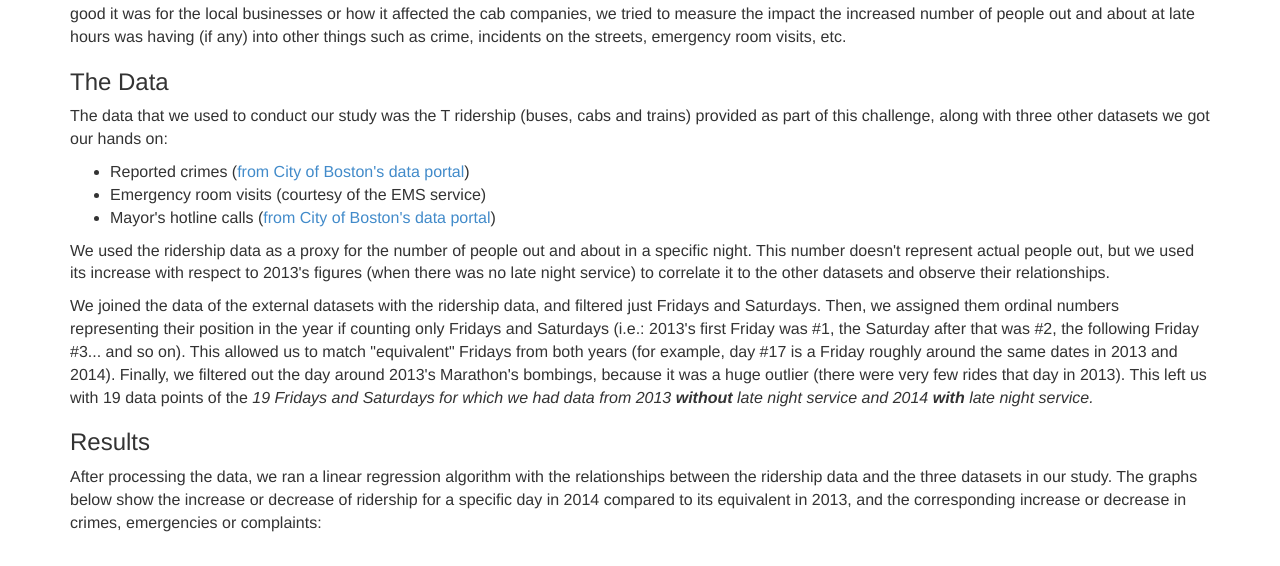
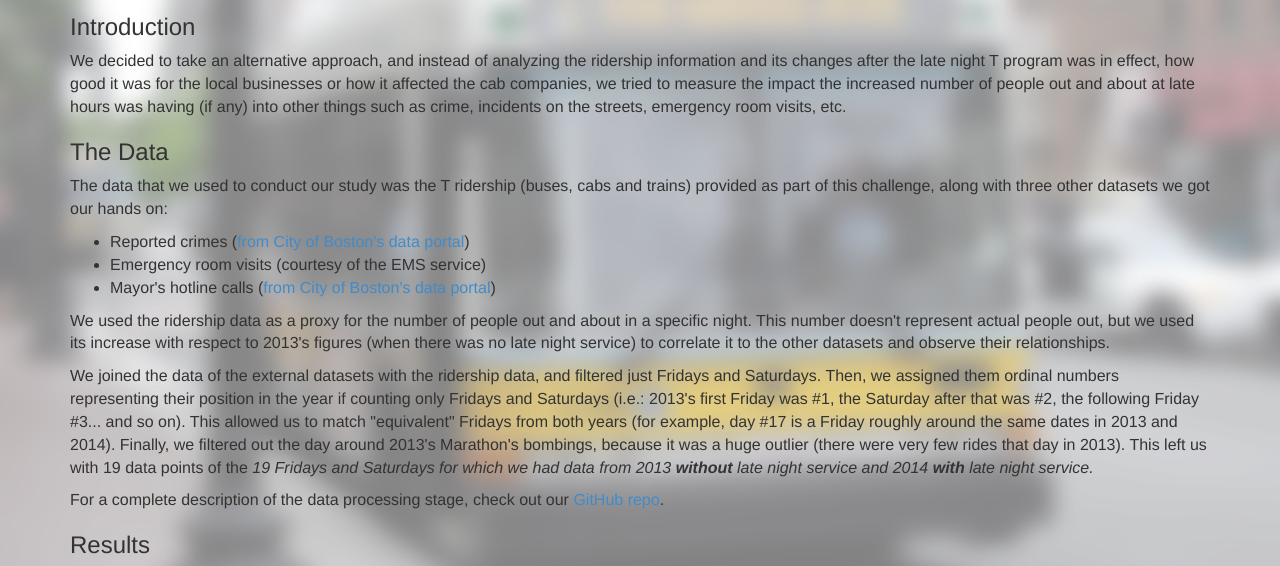
Before and after one commit to Butterwell/mbta-latenight, a plain HTML site: page index.html in a window 1280 px wide. Shown: the part 215-781 px from the top of the page. Drawn offline with Linux system fonts and the light colour scheme.

Commit message:
Changed background. Linked to github repo.

```diff
--- a/css/latenight.css
+++ b/css/latenight.css
@@ -1,5 +1,19 @@
+html {
+    background: url(../images/mbta-bus.jpg) no-repeat center center fixed;
+    -webkit-background-size: cover;
+    -moz-background-size: cover;
+    -o-background-size: cover;
+    background-size: cover;
+}
+
 body {
+    padding-top: 70px;
+    padding-left: 40px;
+    padding-right: 40px;
+    padding-bottom: 10px;
     font-size: 16px;
+    background-color: transparent;
+    background: transparent;
 }
 
 .git-ribbon {
--- a/index.html
+++ b/index.html
@@ -63,6 +63,9 @@
             data points of the <i>19 Fridays and Saturdays for which we had data from 2013 <strong>without</strong> late
             night service and 2014 <strong>with</strong> late night service.</i>
         </p>
+        <p>
+            For a complete description of the data processing stage, check out our <a href="https://github.com/Butterwell/mbta-latenight/tree/master/import" target="_blank">GitHub repo</a>.
+        </p>
 
         <h3>Results</h3>
         <p>After processing the data, we ran a linear regression algorithm with the relationships between the
```
Also changed, not shown: images/mbta-bus.jpg (added).
